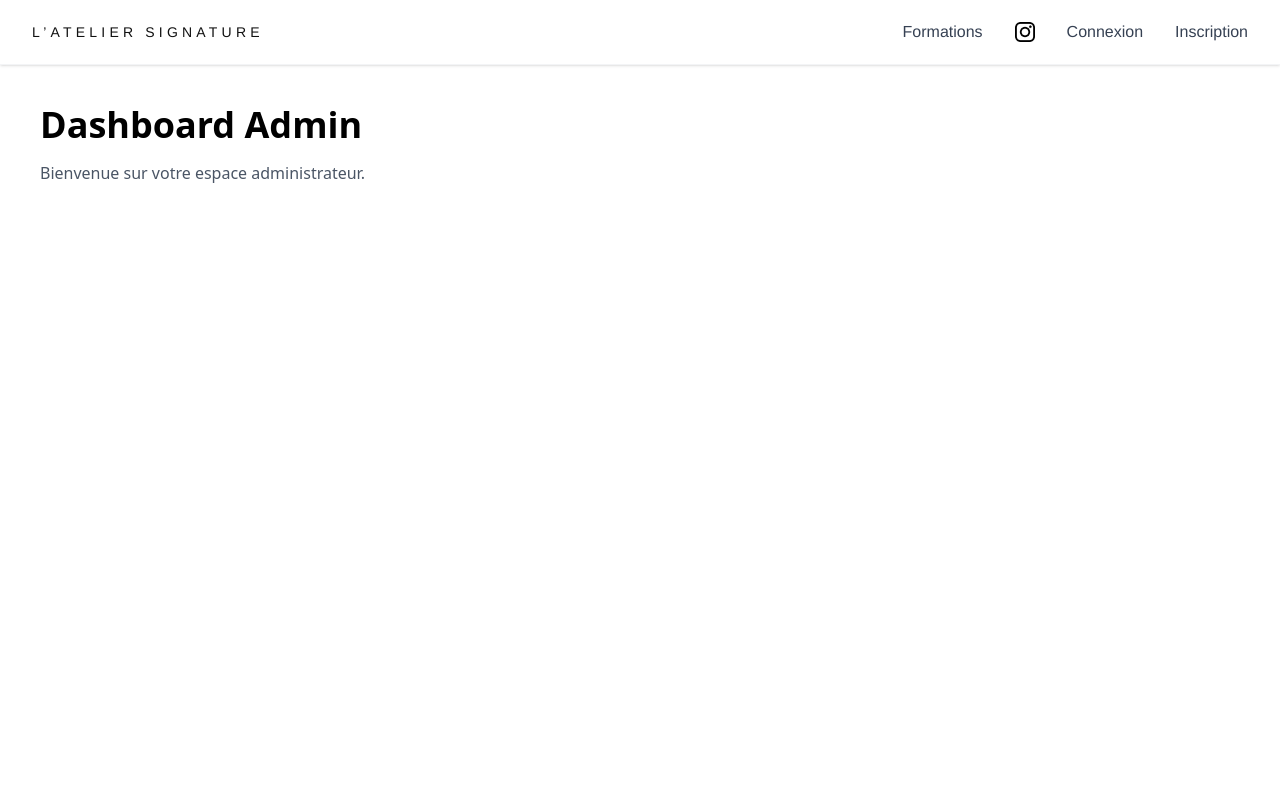
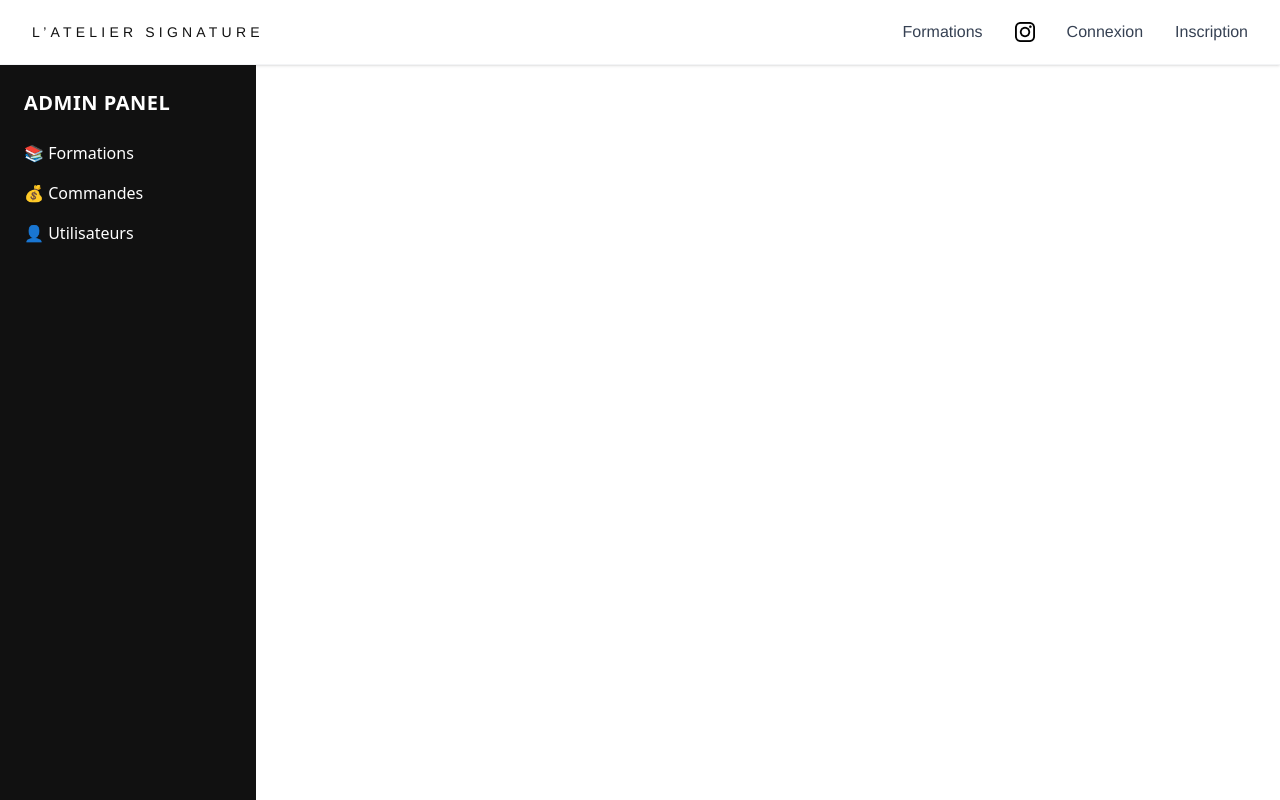
Before and after one commit to Leilasempere/ateliersignature-V2, a React (Vite) app in the folder frontend-atelier-signature/: page /dashboard in a window 1280 px wide. Shown: the top 800 px of the page. Built offline with nearby package versions, Linux system fonts and the light colour scheme; no server answers.

Commit message:
partie admin3

```diff
--- a/frontend-atelier-signature/src/App.jsx
+++ b/frontend-atelier-signature/src/App.jsx
@@ -8,6 +8,10 @@ import Cancel from "./pages/Cancel";
 import Header from "./components/Header";
 import Footer from "./components/Footer";
 import Dashboard from "./pages/Dashboard";
+import AdminFormations from "./pages/admin/AdminFormations";
+import AdminCommandes from "./pages/admin/AdminCommandes";
+import AdminUsers from "./pages/admin/AdminUsers";
+
 
 
 import Register from "./pages/Register";
@@ -27,6 +31,9 @@ export default function App() {
           <Route path="/success" element={<Success />} />
           <Route path="/cancel" element={<Cancel />} />
           <Route path="/dashboard" element={<Dashboard />} />
+          <Route path="/dashboard/formations" element={<AdminFormations />} />
+          <Route path="/dashboard/commandes" element={<AdminCommandes />} />
+          <Route path="/dashboard/utilisateurs" element={<AdminUsers />} />
         </Routes>
         <Footer />
       </Router>
--- a/frontend-atelier-signature/src/pages/Dashboard.jsx
+++ b/frontend-atelier-signature/src/pages/Dashboard.jsx
@@ -1,10 +1,24 @@
+import { Link, Outlet } from "react-router-dom";
+
 export default function Dashboard() {
   return (
-    <div className="min-h-screen p-10">
-      <h1 className="text-4xl font-bold">Dashboard Admin</h1>
-      <p className="mt-4 text-gray-600">
-        Bienvenue sur votre espace administrateur.
-      </p>
+    <div className="min-h-screen flex">
+
+      <aside className="w-64 bg-[#111] text-white p-6 space-y-6">
+        <h2 className="text-xl font-semibold tracking-wide uppercase">
+          Admin Panel
+        </h2>
+
+        <nav className="space-y-4">
+          <Link to="/dashboard/formations" className="block hover:text-gray-300">📚 Formations</Link>
+          <Link to="/dashboard/commandes" className="block hover:text-gray-300">💰 Commandes</Link>
+          <Link to="/dashboard/utilisateurs" className="block hover:text-gray-300">👤 Utilisateurs</Link>
+        </nav>
+      </aside>
+
+      <main className="flex-1 p-10">
+        <Outlet />
+      </main>
     </div>
   );
 }
--- /dev/null
+++ b/frontend-atelier-signature/src/pages/admin/AdminCommandes.jsx
@@ -0,0 +1,8 @@
+export default function AdminCommandes() {
+  return (
+    <div>
+      <h1 className="text-2xl font-bold">Liste des commandes</h1>
+      <p className="mt-4 text-gray-700">Module encore vide — en attente des données Stripe.</p>
+    </div>
+  );
+}
--- /dev/null
+++ b/frontend-atelier-signature/src/pages/admin/AdminFormations.jsx
@@ -0,0 +1,8 @@
+export default function AdminFormations() {
+  return (
+    <div>
+      <h1 className="text-2xl font-bold">Gestion des formations</h1>
+      <p className="mt-4 text-gray-700">Module encore vide — prêt à être rempli.</p>
+    </div>
+  );
+}
--- /dev/null
+++ b/frontend-atelier-signature/src/pages/admin/AdminUsers.jsx
@@ -0,0 +1,8 @@
+export default function AdminUsers() {
+  return (
+    <div>
+      <h1 className="text-2xl font-bold">Gestion des utilisateurs</h1>
+      <p className="mt-4 text-gray-700">Module encore vide — bientôt fonctionnel.</p>
+    </div>
+  );
+}
```
